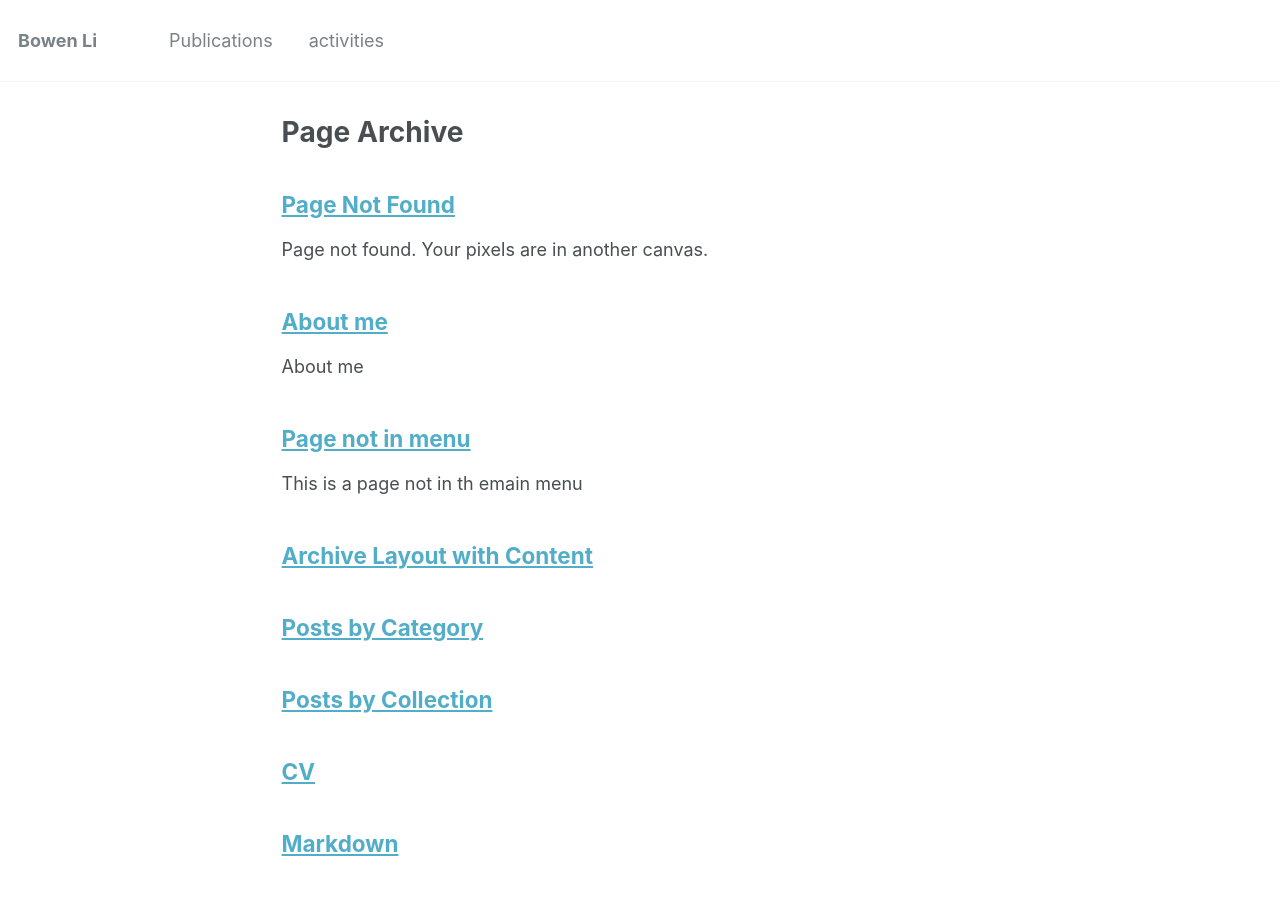
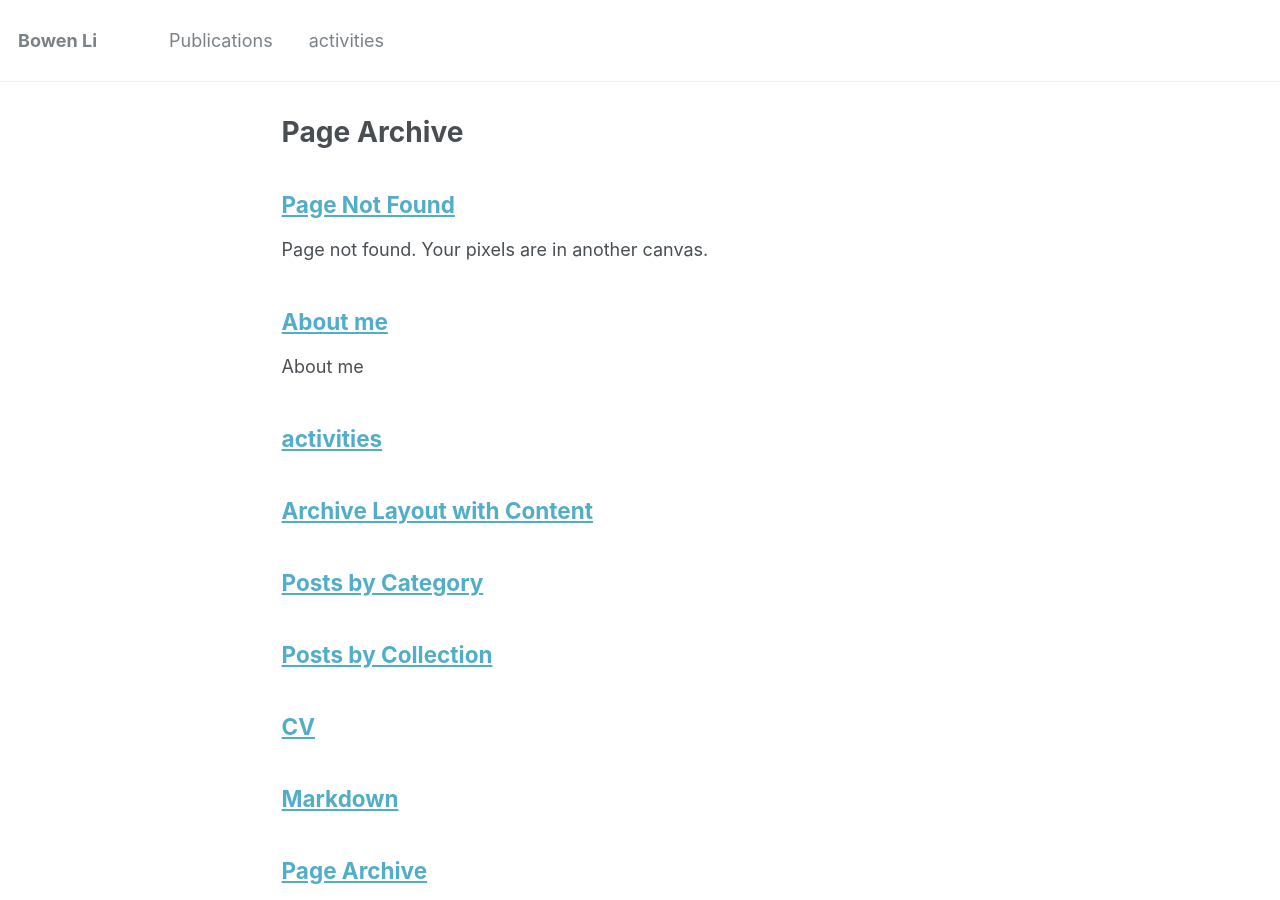
Before and after one commit to BowenL1/BowenL1.github.io, a Jekyll site: the page built from _pages/page-archive.html, in a window 1280 px wide and 900 px high. Built offline with Jekyll 4.4.1, drawn with Linux system fonts in a browser that asks for light colours.

```diff
--- a/_pages/activities.md
+++ b/_pages/activities.md
@@ -1,11 +1,9 @@
 ---
-permalink: /non-menu-page/
-title: "Page not in menu"
-excerpt: "This is a page not in th emain menu"
+layout: archive
+title: "activities"
+permalink: /activites/
 author_profile: true
-redirect_from:
-  - "/nmp/"
-  - "/nmp.html"
 ---
 
+
 Showing some pictures about snowboarding and surfing later on.
```
